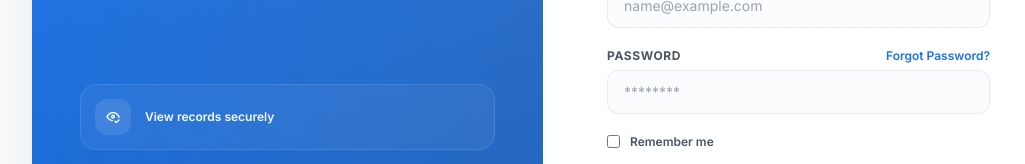
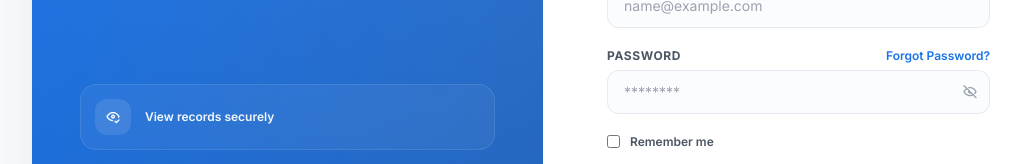
Before and after one commit to SajithNuski/Flowcare-clinic-management-system, a React (Vite) app in the folder frontend/: page /login in a window 1280 px wide. Shown: the part 276-440 px from the top of the page, without its empty margins (97-1122 px from the left). Built offline with nearby package versions, Linux system fonts and the light colour scheme; no server answers.

Commit message:
add password see option to the login form

```diff
--- a/frontend/src/pages/LoginPage.jsx
+++ b/frontend/src/pages/LoginPage.jsx
@@ -10,6 +10,7 @@ function LoginPage() {
 
   const [identifier, setIdentifier] = useState("");
   const [password, setPassword] = useState("");
+  const [showPassword, setShowPassword] = useState(false);
   const [loading, setLoading] = useState(false);
   const [error, setError] = useState("");
   const [success, setSuccess] = useState("");
@@ -151,14 +152,28 @@ function LoginPage() {
                     Forgot Password?
                   </a>
                 </div>
+                <div className="relative group">
                   <input
-                  type="password"
+                    type={showPassword ? "text" : "password"}
                     required
                     value={password}
                     onChange={(e) => setPassword(e.target.value)}
                     placeholder="********"
-                  className="h-11 w-full rounded-xl border border-slate-200/80 bg-slate-50/50 px-4 text-sm outline-none transition-all focus:border-[#1A73E8] focus:bg-white focus:ring-2 focus:ring-[#1A73E8]/10"
+                    className="h-11 w-full rounded-xl border border-slate-200/80 bg-slate-50/50 pl-4 pr-10 text-sm outline-none transition-all focus:border-[#1A73E8] focus:bg-white focus:ring-2 focus:ring-[#1A73E8]/10"
                   />
+                  <button
+                    type="button"
+                    onClick={() => setShowPassword((s) => !s)}
+                    aria-label={
+                      showPassword ? "Hide password" : "Show password"
+                    }
+                    className="absolute inset-y-0 right-3 flex items-center text-[#9CA3AF] hover:text-[#4B5563] transition-colors"
+                  >
+                    <i
+                      className={showPassword ? "ti ti-eye text-base" : "ti ti-eye-off text-base"}
+                    />
+                  </button>
+                </div>
               </div>
 
               <div className="flex items-center gap-3">
```
Lines whose indentation alone changed are shown as unchanged.
